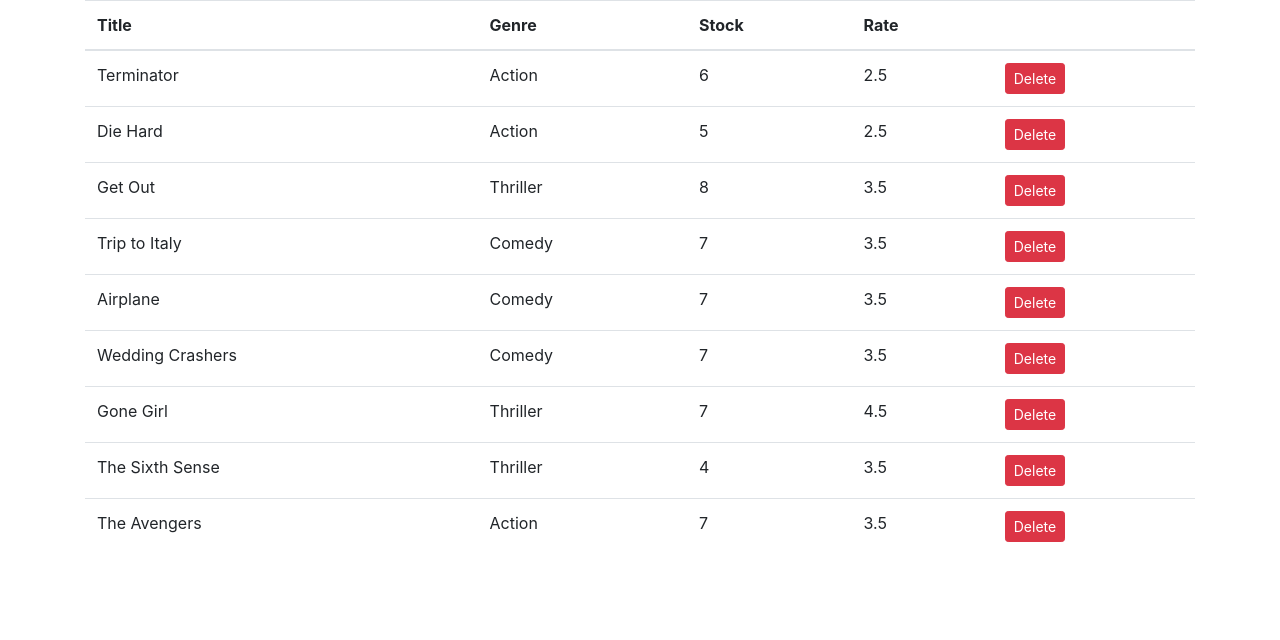
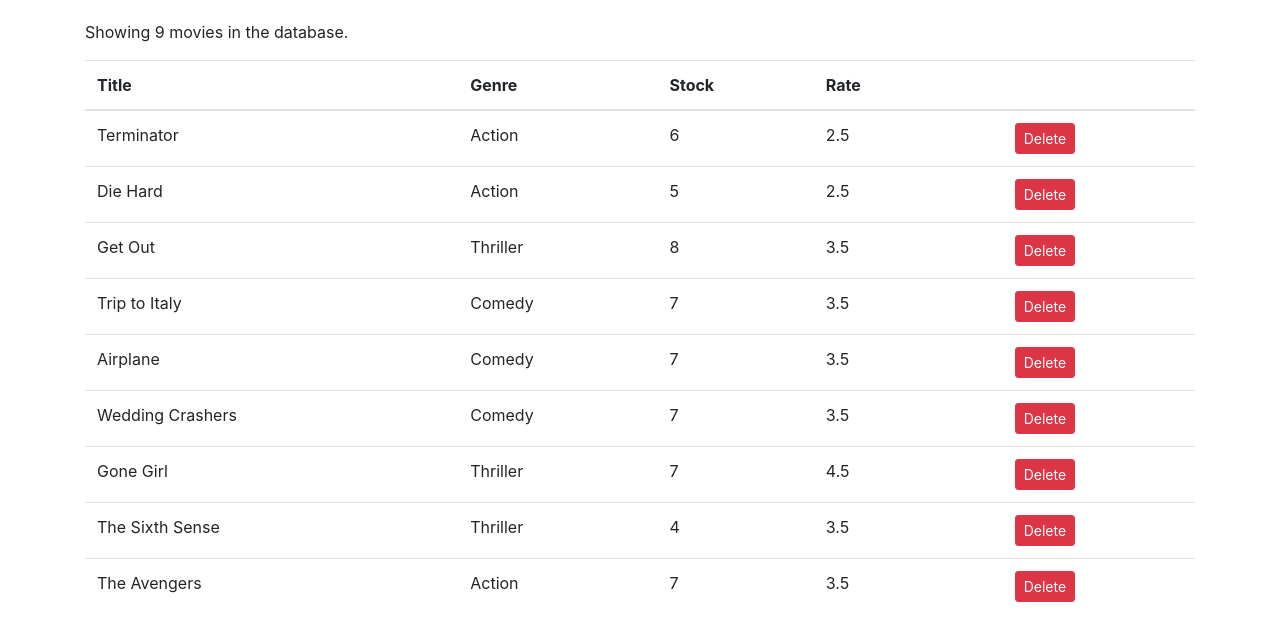
Before and after one commit to faizah1992/vidly---react-practice-project, a React (Create React App) app: page /movies in a window 1280 px wide. Shown: the top 640 px of the page. Built offline with nearby package versions, Linux system fonts and the light colour scheme.

Commit message:
like button added

```diff
--- /dev/null
+++ b/src/components/common/like.jsx
@@ -0,0 +1,12 @@
+import React, { Component } from 'react'
+
+class Like extends Component {
+
+    render() {
+        return (
+            <i class='fa fa-heart-0' aria-hidden='true'></i>
+        );
+    }
+}
+
+export default Like;
--- a/src/components/movies.jsx
+++ b/src/components/movies.jsx
@@ -1,5 +1,6 @@
 import React, { Component } from 'react';
 import { getMovies } from '../services/fakeMovieService'
+import Like from "./common/like"
 
 class Movies extends Component {
     state = {
@@ -8,10 +9,20 @@
 
     handeDelete = (movie) => {
         const movies = this.state.movies.filter(m => m._id !== movie._id)
-        this.setState({ movies})
+        this.setState({ movies })
+    }
+
+    handleLike = () => {
+
     }
     render() {
+        // const { length: count } = this.state.movies
+        if (this.state.movies.length === 0)
+        return <p>there are no movies in the database.</p>
+
         return (
+            <div>
+           <p>Showing {this.state.movies.length} movies in the database.</p>
            <table className="table">
                <thead>
                    <tr>
@@ -19,6 +30,7 @@
                        <th>Genre</th>
                        <th>Stock</th>
                        <th>Rate</th>
+                       <th></th>
                        <th></th>
                    </tr>
                </thead>
@@ -29,11 +41,13 @@
                             <td>{movie.genre.name}</td>
                             <td>{movie.numberInStock}</td>
                             <td>{movie.dailyRentalRate}</td>
+                            <td><Like/></td>
                             <td><button onClick= {() => this.handeDelete(movie)} className="btn btn-danger btn-sm">Delete</button></td>
                         </tr>
                    ))}
                </tbody>
            </table>
+           </div>
         );
     }
 }
--- a/src/index.css
+++ b/src/index.css
@@ -5,6 +5,7 @@
     sans-serif;
   -webkit-font-smoothing: antialiased;
   -moz-osx-font-smoothing: grayscale;
+  padding: 20px 0 0 0;
 }
 
 code {
```
Also changed, not shown: 1 other file (tests, documents, lock files or other folders).
